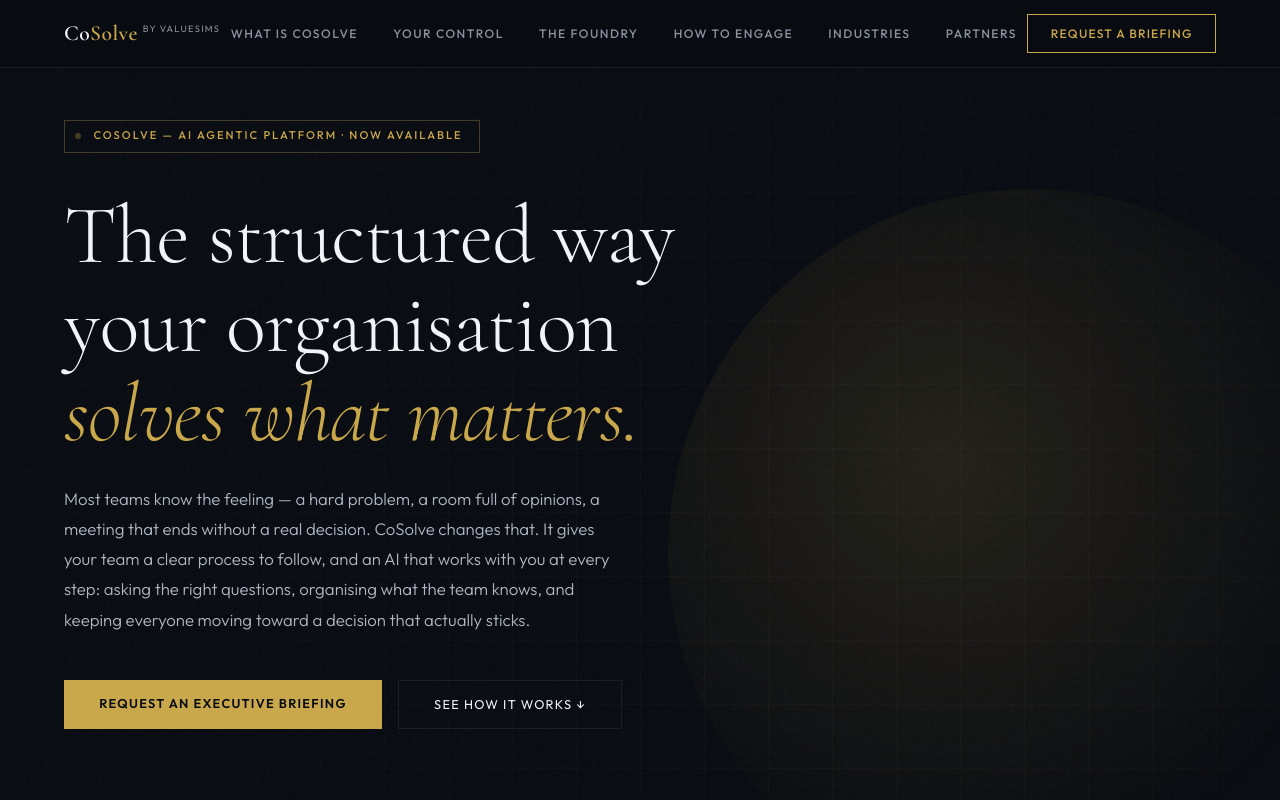
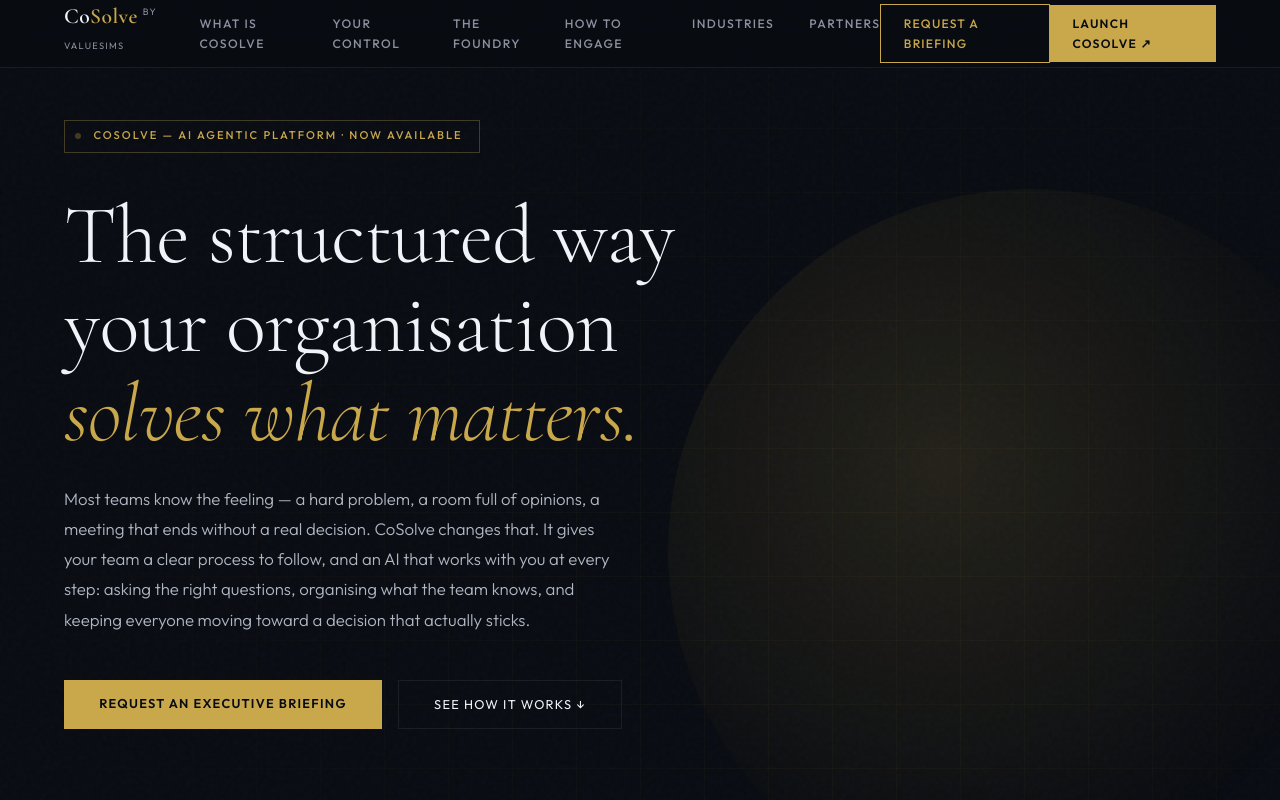
Before and after one commit to vpangalis/valuesims-website, a plain HTML site: page index.html in a window 1280 px wide. Shown: the top 800 px of the page. Drawn offline with nearby package versions, Linux system fonts and the light colour scheme.

Commit message:
Add launch button to navigation

```diff
--- a/index.html
+++ b/index.html
@@ -55,6 +55,8 @@
   .nav-links a:hover { color: var(--gold); transition: color .2s; }
   .nav-cta { font-size: .76rem; font-weight: 500; letter-spacing: .1em; text-transform: uppercase; padding: .55rem 1.4rem; border: 1px solid var(--gold); color: var(--gold); transition: background .25s, color .25s; }
   .nav-cta:hover { background: var(--gold); color: var(--ink); }
+  .nav-launch { font-size: .76rem; font-weight: 600; letter-spacing: .1em; text-transform: uppercase; padding: .55rem 1.4rem; background: var(--gold); color: var(--ink); transition: opacity .25s; }
+  .nav-launch:hover { opacity: .85; }
 
   /* BUTTONS */
   .btn-gold { display: inline-block; padding: .85rem 2.2rem; background: var(--gold); color: var(--ink); font-family: var(--sans); font-size: .8rem; font-weight: 600; letter-spacing: .1em; text-transform: uppercase; border: none; cursor: pointer; transition: background .25s, transform .2s; }
@@ -391,6 +393,7 @@
     <li><a href="#partners">Partners</a></li>
   </ul>
   <a href="#contact" class="nav-cta">Request a Briefing</a>
+  <a href="https://calm-bush-066503710.6.azurestaticapps.net" target="_blank" class="nav-launch">Launch CoSolve ↗</a>
 </nav>
 
 <!-- ═══════════════════════════════════════════════════════
```
